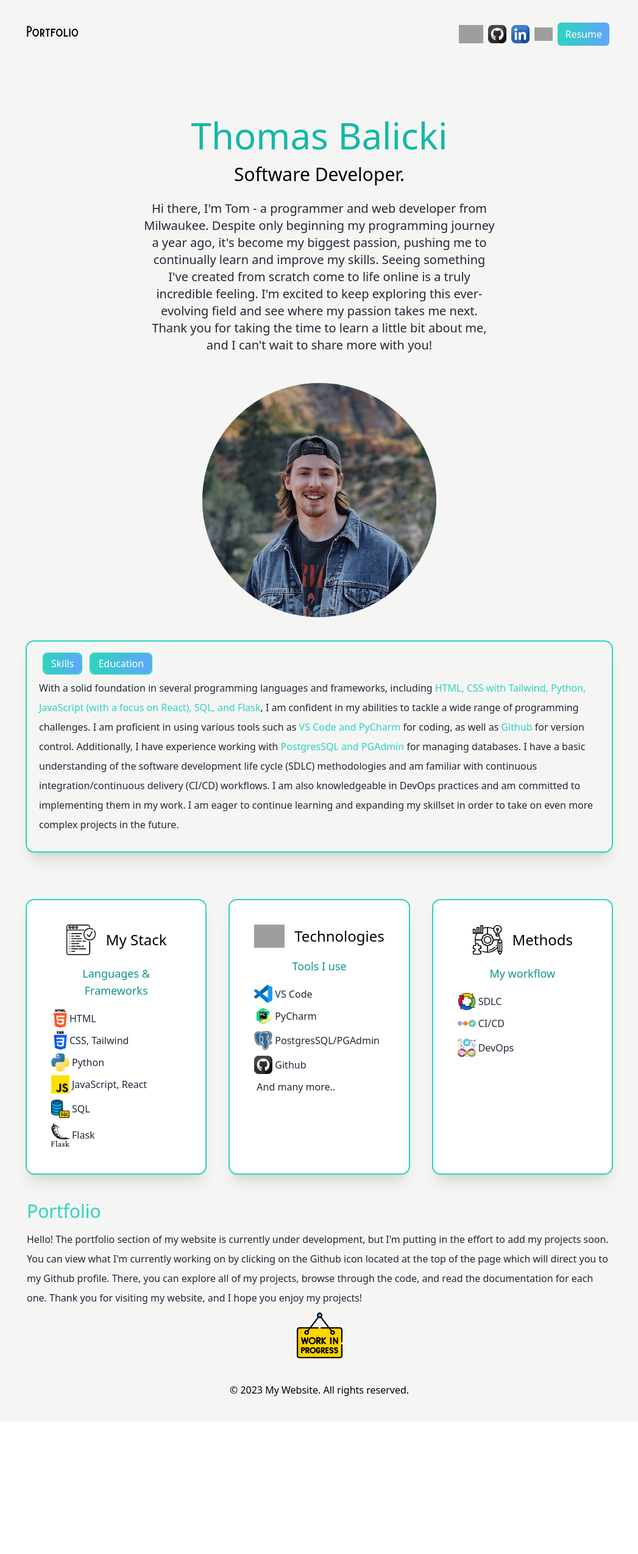
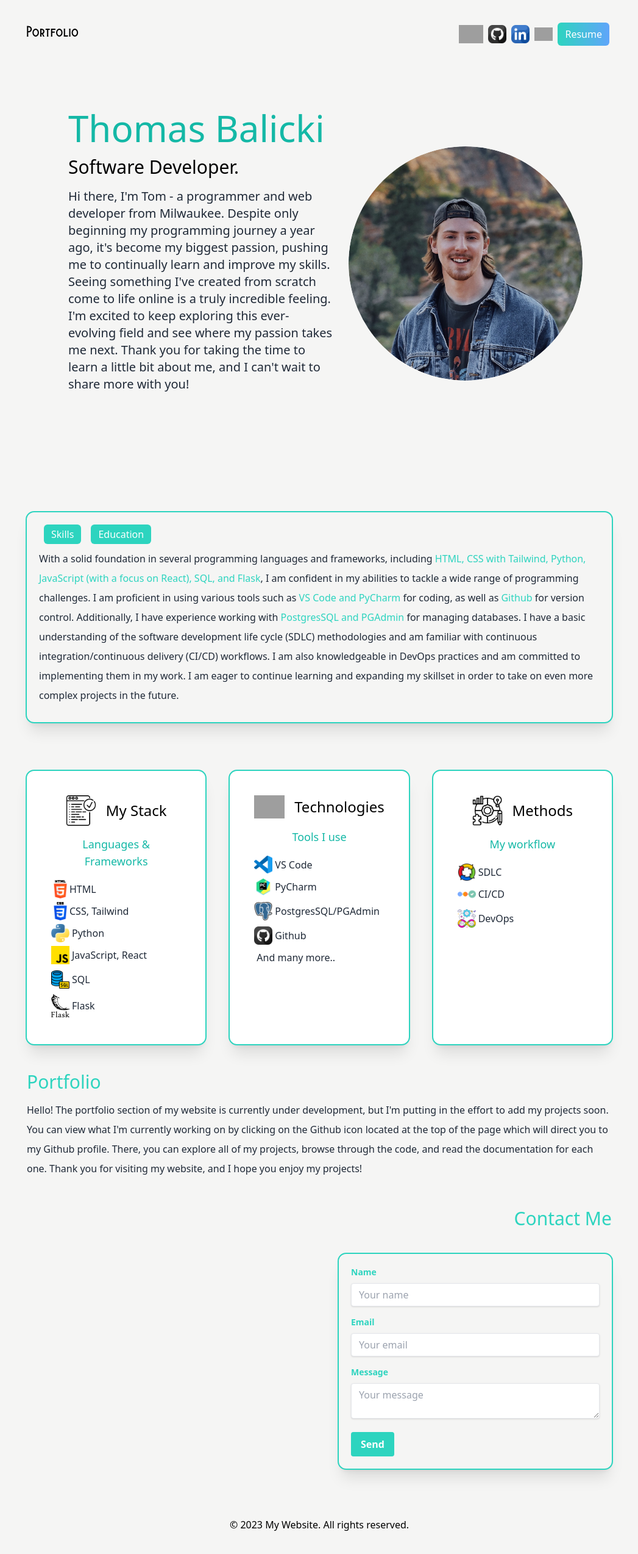
Before and after one commit to thomasbalicki/reactportfolio, a Next.js app: page / in a window 1280 px wide. Shown: the top 2548 px of the page at 61% size, without its empty margins (116-1163 px from the left). Before the commit the page ends 2331 px from the top, so only its background shows below. Built offline with nearby package versions, Linux system fonts and the light colour scheme; grey boxes are pictures that could not be loaded.

Commit message:
desing changes and added contact section

```diff
--- a/pages/index.js
+++ b/pages/index.js
@@ -88,14 +88,15 @@ export default function Home() {
           </nav>
 
           {/*-------------------------------------------NAME AND INTRO------------------------------------------------------------------*/}
-
-          <div className='text-center p-8 dark:text-white'>
-            <h2 className='text-5xl py-2 text-teal-500 font-medium md:text-6xl'>Thomas Balicki</h2>
+          <div className='flex flex-wrap items-center justify-center pb-10'>
+            <div className='p-5 dark:text-white w-full md:w-1/2'>
+              <h2 className='text-4xl py-2 text-teal-500 font-medium md:text-6xl dark:text-teal-400'>Thomas Balicki</h2>
               <h3 className='text-2xl py-2 md:text-3xl'>Software Developer.</h3>
-            <p className='text-md py-4 leading-8 text-gray-800 md:text-xl max-w-xl mx-auto dark:text-white'>Hi there, I'm Tom - a programmer and web developer from Milwaukee. Despite only beginning my programming journey a year ago, it's become my biggest passion, pushing me to continually learn and improve my skills. Seeing something I've created from scratch come to life online is a truly incredible feeling. I'm excited to keep exploring this ever-evolving field and see where my passion takes me next. Thank you for taking the time to learn a little bit about me, and I can't wait to share more with you!</p>
+              <p className='text-md py-2 leading-8 text-gray-800 md:text-xl max-w-xl dark:text-white'>Hi there, I'm Tom - a programmer and web developer from Milwaukee. Despite only beginning my programming journey a year ago, it's become my biggest passion, pushing me to continually learn and improve my skills. Seeing something I've created from scratch come to life online is a truly incredible feeling. I'm excited to keep exploring this ever-evolving field and see where my passion takes me next. Thank you for taking the time to learn a little bit about me, and I can't wait to share more with you!</p>
             </div>
-          <div className="relative mx-auto bg-gradient-to-b from-teal-400 rounded-full w-80 h-80 mt-15 overflow-hidden md:h-96 md:w-96 dark:outline outline-2 outline-teal-500">
-            <Image src={portrait1} layout="fill" objectFit="cover" />
+            <div className="relative rounded-full w-80 h-80 mt-10 md:mt-0 overflow-hidden md:h-96 md:w-96 dark:outline outline-2 outline-teal-500" style={{ marginBottom: '-40px' }}>
+              <Image src={portrait1} layout="fill" objectFit="cover" className="rounded-full" />
+            </div>
           </div>
         </section>
         <section>
@@ -103,8 +104,8 @@ export default function Home() {
           {/*-------------------------------------------Skills section & paragraph------------------------------------------------------------------*/}
 
           <div className='shadow-xl p-5 rounded-xl my-10 outline outline-2 outline-teal-400 dark:bg-gray-500 dark:bg-opacity-10'>
-            <button className='outline outline-2 outline-teal-400 hover:scale-105 transition-transform bg-gradient-to-r from-teal-400 to-blue-400 text-white text-1xl px-3 py-1 rounded-md mx-2' onClick={handleSkillsClick}>Skills</button>
-            <button className='outline outline-2 outline-teal-400 hover:scale-105 transition-transform bg-gradient-to-r from-teal-400 to-blue-400 text-white text-1xl px-3 py-1 rounded-md mx-2' onClick={handleEducationClick}>Education</button>
+            <button className='hover:bg-teal-300 transition-transform bg-teal-400 text-white text-1xl px-3 py-1 rounded-md mx-2' onClick={handleSkillsClick}>Skills</button>
+            <button className='hover:bg-teal-300 transition-transform bg-teal-400 text-white text-1xl px-3 py-1 rounded-md mx-2' onClick={handleEducationClick}>Education</button>
             {showSkills ? (
               <p className='text-md py-2 leading-8 text-gray-800 dark:text-white'>
                 With a solid foundation in several programming languages and frameworks, including <span className="text-teal-400">HTML, CSS with Tailwind, Python, JavaScript (with a focus on React), SQL, and Flask</span>, I am confident in my abilities to tackle a wide range of programming challenges. I am proficient in using various tools such as <span className="text-teal-400">VS Code and PyCharm</span> for coding, as well as <span className="text-teal-400">Github</span> for version control. Additionally, I have experience working with <span className="text-teal-400">PostgresSQL and PGAdmin</span> for managing databases. I have a basic understanding of the software development life cycle (SDLC) methodologies and am familiar with continuous integration/continuous delivery (CI/CD) workflows. I am also knowledgeable in DevOps practices and am committed to implementing them in my work. I am eager to continue learning and expanding my skillset in order to take on even more complex projects in the future.
@@ -113,15 +114,15 @@ export default function Home() {
               <div className="flex-1 p-5 text-lg items-center justify-start py-5 mx-2">
                 <div className="flex flex-row items-center justify-start">
                   <Image src={collegeicon} width={30} height={30} />
-                  <p className='mx-2 dark:text-white'><span className="text-teal-400">University of Wisconsin Milwaukee</span> - Bachelors Business Marketing</p>
+                  <p className='mx-2 dark:text-white'><span className="text-teal-500">University of Wisconsin Milwaukee</span> - Bachelors Business Marketing</p>
                 </div>
                 <div className="flex flex-row items-center justify-start py-5">
                   <Image src={scroll} width={30} height={30} />
-                  <p className='mx-2 dark:text-white'><span className="text-teal-400">Nucamp Coding Bootcamp</span> - Back End, SQL, and DevOps Developer with Python</p>
+                  <p className='mx-2 dark:text-white'><span className="text-teal-500">Nucamp Coding Bootcamp</span> - Back End, SQL, and DevOps Developer with Python</p>
                 </div>
                 <div className="flex flex-row items-center justify-start">
                   <Image src={scroll} width={30} height={30} />
-                  <p className='mx-2 dark:text-white'><span className="text-teal-400">Nucamp Coding Bootcamp</span> - Full Stack Web and Mobile App Developer</p>
+                  <p className='mx-2 dark:text-white'><span className="text-teal-500">Nucamp Coding Bootcamp</span> - Full Stack Web and Mobile App Developer</p>
                 </div>
               </div>
             )}
@@ -135,7 +136,7 @@ export default function Home() {
                 <Image src={languages} width={50} height={50} />
                 <h3 className="text-2xl font-medium ml-4">My Stack</h3>
               </div>
-              <h4 className="py-4 text-lg text-teal-600">Languages & Frameworks</h4>
+              <h4 className="py-4 text-lg text-teal-500">Languages & Frameworks</h4>
               <div className="flex flex-row items-center justify-start">
                 <Image src={htmlicon} width={30} height={30} />
                 <p className="text-gray-800 py-1">HTML</p>
@@ -169,7 +170,7 @@ export default function Home() {
                 <Image src={technologies} width={50} height={50} />
                 <h3 className="text-2xl font-medium ml-4">Technologies</h3>
               </div>
-              <h4 className="py-4 text-lg text-teal-600">Tools I use</h4>
+              <h4 className="py-4 text-lg text-teal-500">Tools I use</h4>
               <div className="flex flex-row items-center justify-start">
                 <Image src={vscodeicon} width={30} height={30} />
                 <p className="text-gray-800 py-1 px-1">VS Code</p>
@@ -196,7 +197,7 @@ export default function Home() {
                 <Image src={methods} width={50} height={50} />
                 <h3 className="text-2xl font-medium ml-4">Methods</h3>
               </div>
-              <h4 className="py-4 text-lg text-teal-600">My workflow</h4>
+              <h4 className="py-4 text-lg text-teal-500">My workflow</h4>
               <div className="flex flex-row items-center justify-start">
                 <Image src={sdlcicon} width={30} height={30} />
                 <p className="text-gray-800 py-1 px-1">SDLC</p>
@@ -221,16 +222,53 @@ export default function Home() {
             <p className='text-md py-2 leading-8 text-gray-800 dark:text-white'>
               Hello! The portfolio section of my website is currently under development, but I'm putting in the effort to add my projects soon. You can view what I'm currently working on by clicking on the Github icon located at the top of the page which will direct you to my Github profile. There, you can explore all of my projects, browse through the code, and read the documentation for each one. Thank you for visiting my website, and I hope you enjoy my projects!
             </p>
-            <div className='flex items-center justify-center'>
-              <Image src={construction} height={75} width={75} />
           </div>
+        </section>
+
+        {/*-------------------------------------------Contact Me Section------------------------------------------------------------------*/}
+
+        <section>
+          <div className='flex justify-end'>
+            <h3 className='text-3xl pt-10 text-teal-400'>Contact Me</h3>
           </div>
+          <div className='flex justify-end'>
+            <form action="/contact" method="POST" class="max-w-md bg-stone-100 flex-1 shadow-xl p-5 rounded-xl my-10 outline outline-2 outline-teal-400 dark:bg-gray-500 dark:bg-opacity-10">
+              <div class="mb-4">
+                <label class="block text-teal-400 text-sm font-bold mb-2" for="name">
+                  Name
+                </label>
+                <input class="shadow appearance-none border rounded w-full py-2 px-3 text-gray-700 leading-tight focus:outline-none focus:shadow-outline" id="name" type="text" placeholder="Your name" />
+              </div>
+              <div class="mb-4">
+                <label class="block text-teal-400 text-sm font-bold mb-2" for="email">
+                  Email
+                </label>
+                <input class="shadow appearance-none border rounded w-full py-2 px-3 text-gray-700 leading-tight focus:outline-none focus:shadow-outline" id="email" type="email" placeholder="Your email" />
+              </div>
+              <div class="mb-4">
+                <label class="block text-teal-400 text-sm font-bold mb-2" for="message">
+                  Message
+                </label>
+                <textarea class="shadow appearance-none border rounded w-full py-2 px-3 text-gray-700 leading-tight focus:outline-none focus:shadow-outline" id="message" placeholder="Your message"></textarea>
+              </div>
+              <div class="flex items-center justify-between">
+                <button class="bg-teal-400 hover:bg-teal-300 text-white font-bold py-2 px-4 rounded focus:outline-none focus:shadow-outline" type="submit">
+                  Send
+                </button>
+              </div>
+            </form>
+          </div>
+        </section>
+
+
+        {/*-------------------------------------------Footer Section------------------------------------------------------------------*/}
+
         <footer className="bg-stone-100 text-black py-10 dark:text-white dark:bg-gray-900">
           <div className="container mx-auto text-center">
             <p>&copy; 2023 My Website. All rights reserved.</p>
           </div>
         </footer>
-        </section>
+
       </main>
     </div>
   )
```
Lines whose indentation alone changed are shown as unchanged.
